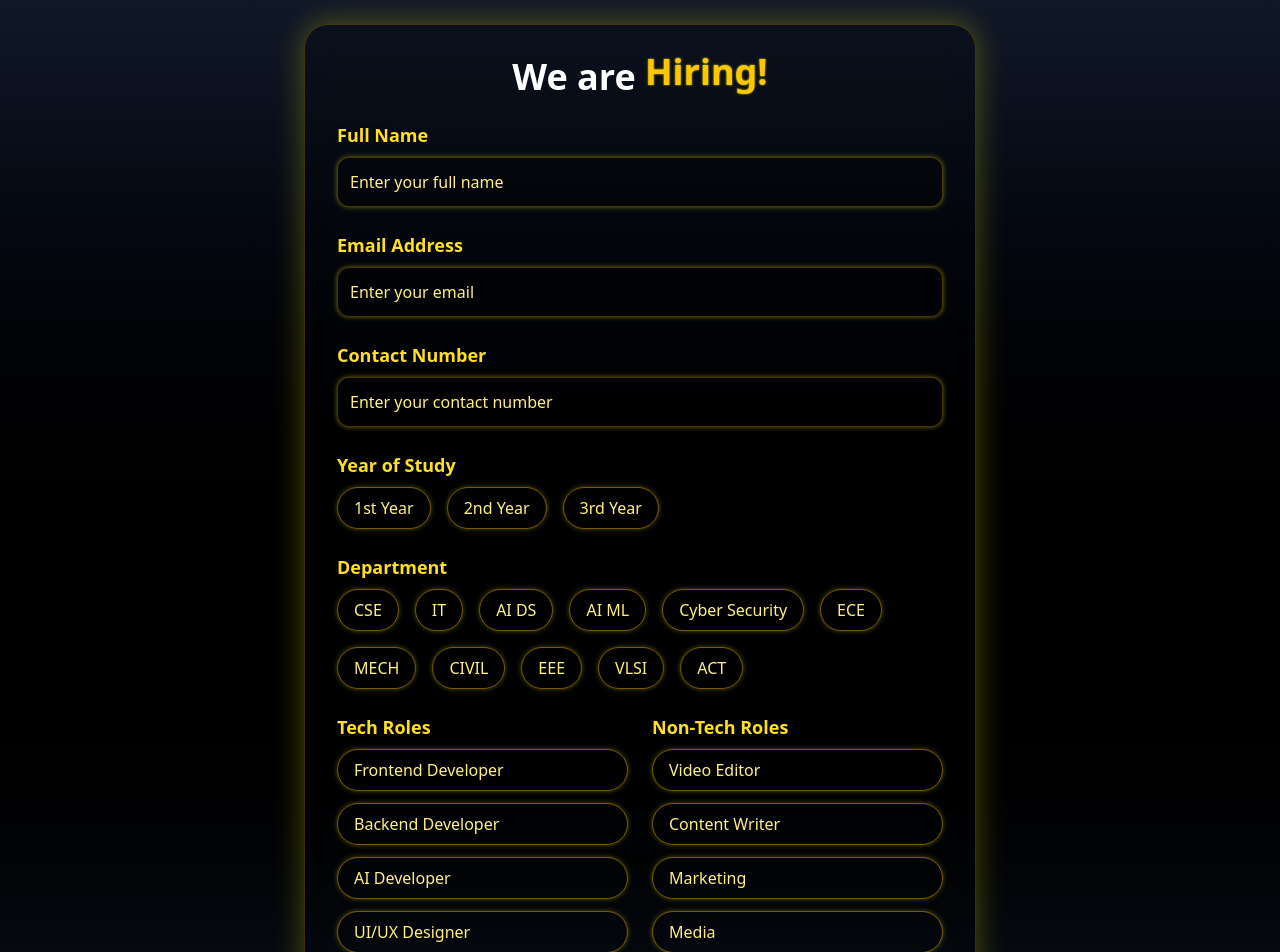
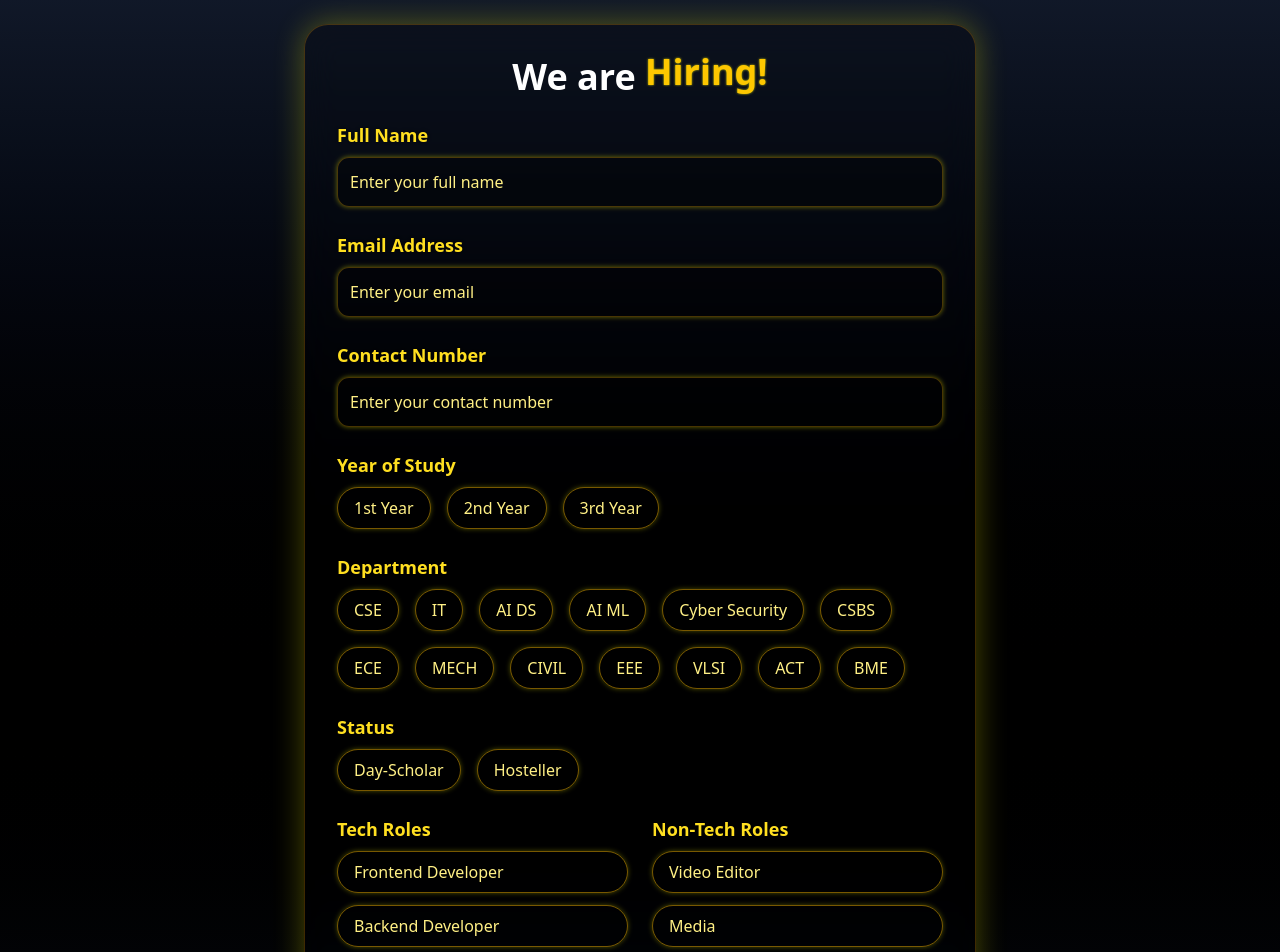
Before and after one commit to SaajidAhamed007/celestius-recruitment-2025, a React (Vite) app: page / in a window 1280 px wide. Shown: the top 952 px of the page. Built offline with nearby package versions, Linux system fonts and the light colour scheme; no server answers.

Commit message:
form details updated

```diff
--- a/src/pages/Recruitment.jsx
+++ b/src/pages/Recruitment.jsx
@@ -4,10 +4,10 @@ import { Navigate, useNavigate } from "react-router-dom";
 import { collection, addDoc } from "firebase/firestore";
 import { db } from "../services/firebase";
 
-const techRoles = ["Frontend Developer", "Backend Developer" , "AI Developer", "UI/UX Designer"];
-const nonTechRoles = ["Video Editor", "Content Writer", "Marketing", "Media",];
+const techRoles = ["Frontend Developer", "Backend Developer" , "UI/UX Designer"];
+const nonTechRoles = ["Video Editor","Media", "Content Writer", "Marketing", "Social Media Handling"];
 const years = ["1st Year", "2nd Year", "3rd Year"];
-const depts = ["CSE","IT","AI DS","AI ML","Cyber Security", "ECE","MECH", "CIVIL", "EEE","VLSI","ACT"];
+const depts = ["CSE","IT","AI DS","AI ML","Cyber Security", "CSBS" ,"ECE","MECH", "CIVIL", "EEE","VLSI","ACT","BME"];
 
 const Recruitment = () => {
 
@@ -22,6 +22,7 @@ const Recruitment = () => {
     role: "",
     github: "",
     resume: "",
+    mode:"",
     description: "",
   });
 
@@ -139,6 +140,49 @@ const Recruitment = () => {
         {dept}
       </label>
     ))}
+  </div>
+</div>
+
+<div className="flex flex-col space-y-3">
+  <label className="text-yellow-300 font-bold text-lg mb-2 drop-shadow-[0_0_2px_rgba(0,0,0,0.8)]">
+    Status
+  </label>
+  <div className="flex gap-4 flex-wrap">
+      <label
+        className={`cursor-pointer px-4 py-2 rounded-full border border-yellow-500/50 transition-colors duration-200 shadow-[0_0_5px_rgba(255,255,0,0.3)]
+          ${formData.mode === "day-scholar"
+            ? "bg-yellow-500 border-yellow-200 shadow-[0_0_5px_rgba(255,255,0,0.6)] text-black font-semibold"
+            : "text-yellow-200 hover:bg-yellow-600/20"}`}
+      >
+        <input
+          type="radio"
+          name="mode"
+          value={"day-scholar"}
+          checked={formData.mode === "day-scholar"}
+          onChange={handleChange}
+          className="hidden"
+          required
+        />
+        {"Day-Scholar"}
+      </label>
+
+      <label
+        className={`cursor-pointer px-4 py-2 rounded-full border border-yellow-500/50 transition-colors duration-200 shadow-[0_0_5px_rgba(255,255,0,0.3)]
+          ${formData.mode === "hosteller"
+            ? "bg-yellow-500 border-yellow-200 shadow-[0_0_5px_rgba(255,255,0,0.6)] text-black font-semibold"
+            : "text-yellow-200 hover:bg-yellow-600/20"}`}
+      >
+        <input
+          type="radio"
+          name="mode"
+          value={"hosteller"}
+          checked={formData.mode === "hosteller"}
+          onChange={handleChange}
+          className="hidden"
+          required
+        />
+        {"Hosteller"}
+      </label>
   </div>
 </div>
 
```
